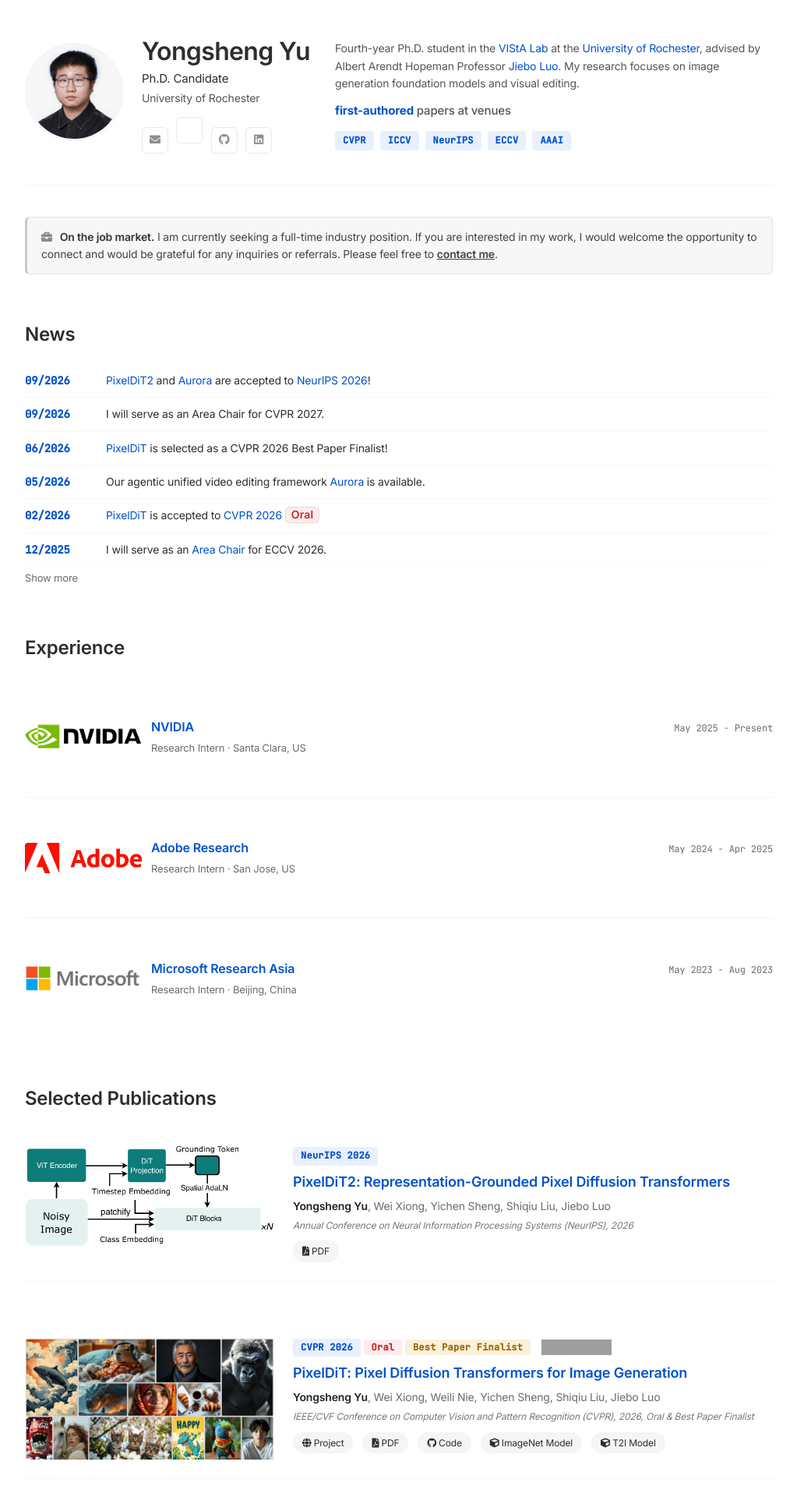
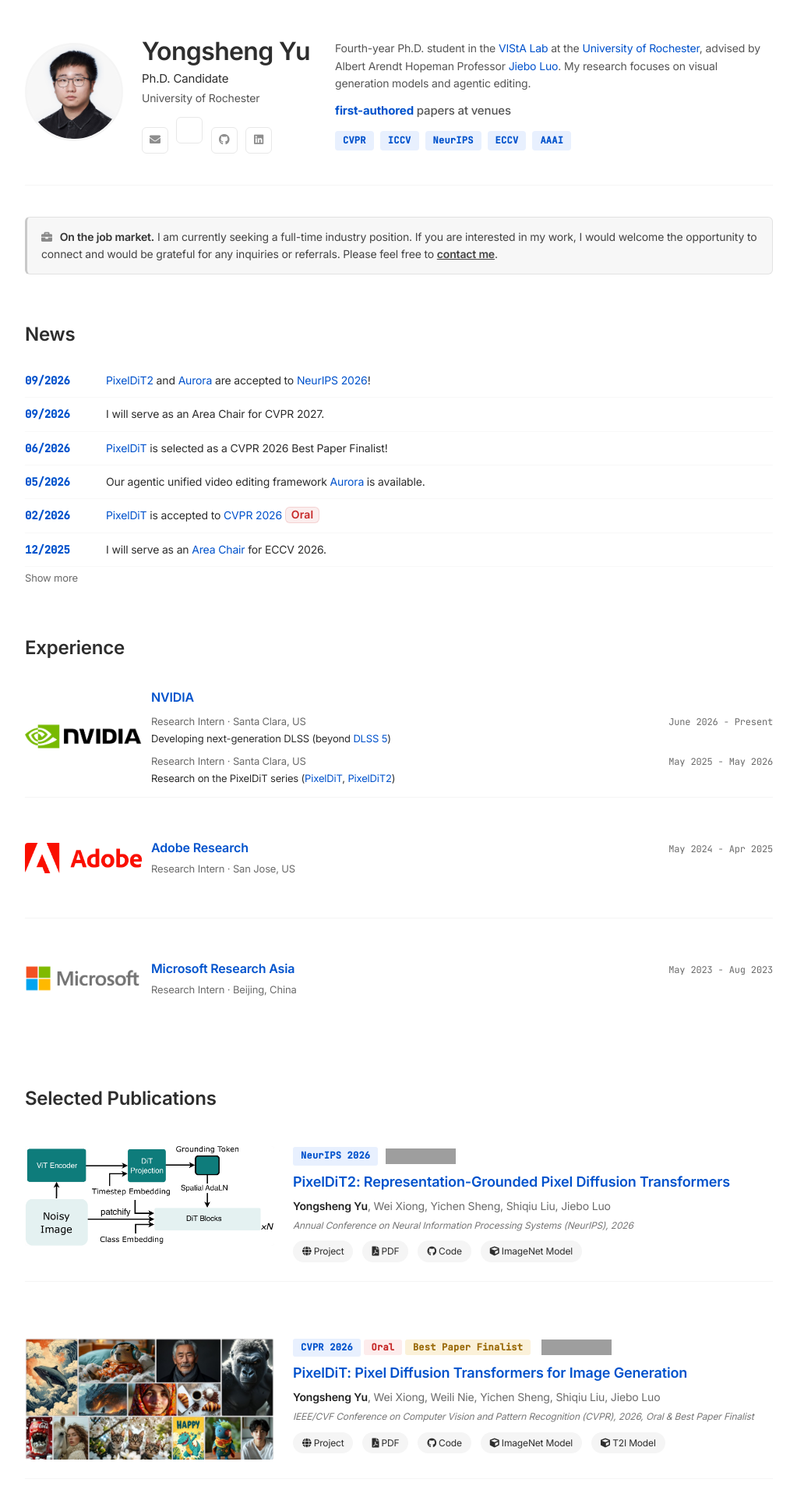
Before and after one commit to yeates/yeates.github.io, a Jekyll site: the page built from index.md, in a window 1280 px wide. Shown: the top 1920 px of the page at 78% size, without its empty margins (128-1151 px from the left). Built offline with Jekyll 4.4.1, drawn with Linux system fonts in a browser that asks for light colours; nearby versions of some CDN libraries; a style sheet for code colours, icons or effects is not loaded; some of the changed text lies outside the part shown; grey boxes are pictures that could not be loaded.

Commit message:
update selected pub

```diff
--- a/_layouts/homepage.html
+++ b/_layouts/homepage.html
@@ -76,7 +76,7 @@
             </div>
           </div>
           <div class="pub-stats">
-            <p class="header-bio">Fourth-year Ph.D. student in the <a href="https://www.cs.rochester.edu/u/jluo/">VIStA Lab</a> at the <a href="https://www.cs.rochester.edu/">University of Rochester</a>, advised by Albert Arendt Hopeman Professor <a href="https://www.cs.rochester.edu/u/jluo/">Jiebo Luo</a>. My research focuses on image generation foundation models and visual editing.</p>
+            <p class="header-bio">Fourth-year Ph.D. student in the <a href="https://www.cs.rochester.edu/u/jluo/">VIStA Lab</a> at the <a href="https://www.cs.rochester.edu/">University of Rochester</a>, advised by Albert Arendt Hopeman Professor <a href="https://www.cs.rochester.edu/u/jluo/">Jiebo Luo</a>. My research focuses on visual generation models and agentic editing.</p>
             <div class="pub-stats-headline">
               <div class="pub-stats-desc"><span class="pub-stats-emphasis">first-authored</span> papers at venues</div>
             </div>
--- a/_sass/minimal-light.scss
+++ b/_sass/minimal-light.scss
@@ -476,6 +476,20 @@
 .exp-role {
   font-size: 13px;
   color: #6B6B6B;
+}
+
+.exp-stint {
+  margin-top: 8px;
+}
+
+.exp-stint .exp-header {
+  margin-bottom: 2px;
+}
+
+.exp-topic {
+  font-size: 13px;
+  line-height: 1.5;
+  color: #2D2D2D;
 }
 
 /* Education Section */
--- a/index.md
+++ b/index.md
@@ -86,11 +86,21 @@
       <img src="assets/img/nv-logo.png" alt="NVIDIA" class="exp-logo">
     </a>
     <div class="exp-detail">
-      <div class="exp-header">
-        <div class="exp-title"><a href="https://www.nvidia.com/en-us/">NVIDIA</a></div>
-        <div class="exp-duration">May 2025 - Present</div>
+      <div class="exp-title"><a href="https://www.nvidia.com/en-us/">NVIDIA</a></div>
+      <div class="exp-stint">
+        <div class="exp-header">
+          <div class="exp-role">Research Intern · Santa Clara, US</div>
+          <div class="exp-duration">June 2026 - Present</div>
+        </div>
+        <div class="exp-topic">Developing next-generation DLSS (beyond <a href="https://research.nvidia.com/labs/adlr/DLSS5/">DLSS 5</a>)</div>
       </div>
-      <div class="exp-role">Research Intern · Santa Clara, US</div>
+      <div class="exp-stint">
+        <div class="exp-header">
+          <div class="exp-role">Research Intern · Santa Clara, US</div>
+          <div class="exp-duration">May 2025 - May 2026</div>
+        </div>
+        <div class="exp-topic">Research on the PixelDiT series (<a href="https://pixeldit.github.io/">PixelDiT</a>, <a href="https://pixeldit.github.io/pixeldit2/">PixelDiT2</a>)</div>
+      </div>
     </div>
   </div>
   <div class="exp-card">
@@ -128,12 +138,15 @@
 <img src="assets/img/pixeldit2_teaser.png" alt="PixelDiT2 architecture">
 </div>
 <div class="pub-content">
-<div class="pub-venue"><span class="venue-badge">NeurIPS 2026</span></div>
+<div class="pub-venue"><span class="venue-badge">NeurIPS 2026</span><a href="https://github.com/NVlabs/PixelDiT"><img src="https://img.shields.io/github/stars/NVlabs/PixelDiT?style=social" alt="GitHub stars" style="vertical-align: middle; margin-left: 10px;"></a></div>
 <div class="pub-title"><a href="https://arxiv.org/abs/2609.24919">PixelDiT2: Representation-Grounded Pixel Diffusion Transformers</a></div>
 <div class="pub-authors"><strong>Yongsheng Yu</strong>, Wei Xiong, Yichen Sheng, Shiqiu Liu, Jiebo Luo</div>
 <div class="venue-full">Annual Conference on Neural Information Processing Systems (NeurIPS), 2026</div>
 <div class="pub-links">
+<a href="https://pixeldit.github.io/pixeldit2/"><i class="fas fa-globe"></i> Project</a>
 <a href="https://arxiv.org/pdf/2609.24919"><i class="fas fa-file-pdf"></i> PDF</a>
+<a href="https://github.com/NVlabs/PixelDiT"><i class="fab fa-github"></i> Code</a>
+<a href="https://huggingface.co/nvidia/PixelDiT2-ImageNet"><i class="fas fa-cube"></i> ImageNet Model</a>
 </div>
 </div>
 </div>
@@ -176,12 +189,15 @@
 <a href="https://yeates.github.io/Aurora-Page"><i class="fas fa-globe"></i> Project</a>
 <a href="https://arxiv.org/pdf/2605.18748"><i class="fas fa-file-pdf"></i> PDF</a>
 <a href="https://github.com/yeates/Aurora"><i class="fab fa-github"></i> Code</a>
+<a href="https://huggingface.co/yeates/aurora-weights"><i class="fas fa-cube"></i> Model</a>
+<a href="https://huggingface.co/datasets/yeates/aurora-training-data"><i class="fas fa-database"></i> Dataset</a>
 </div>
 </div>
 </div>
 </div>
 
 
+<!-- RealUHR (AAAI 2026)
 <div class="publication-item">
 <div class="pub-row first-author">
 <div class="pub-image">
@@ -198,6 +214,7 @@
 </div>
 </div>
 </div>
+-->
 
 <div class="publication-item">
 <div class="pub-row co-first">
@@ -214,11 +231,14 @@
 <a href="https://www.yongshengyu.com/OmniPaint-Page/"><i class="fas fa-globe"></i> Project</a>
 <a href="https://arxiv.org/pdf/2503.08677"><i class="fas fa-file-pdf"></i> PDF</a>
 <a href="https://github.com/yeates/OmniPaint"><i class="fab fa-github"></i> Code</a>
+<a href="https://huggingface.co/yeates/OmniPaint"><i class="fas fa-cube"></i> Model</a>
+<a href="https://huggingface.co/datasets/yeates/omnipaint-bench"><i class="fas fa-database"></i> Benchmark</a>
 </div>
 </div>
 </div>
 </div>
 
+<!-- MMInvertFill (IJCV 2025)
 <div class="publication-item">
 <div class="pub-row co-first">
 <div class="pub-image">
@@ -269,6 +293,7 @@
 </div>
 </div>
 </div>
+-->
 
 <div class="publication-item">
 <div class="pub-row co-first">
@@ -345,6 +375,7 @@
 </div>
 </div>
 </div>
+-->
 
 <div class="publication-item">
 <div class="pub-row first-author">
```
Also changed, not shown: other parts of index.md (+9 -0 lines).
